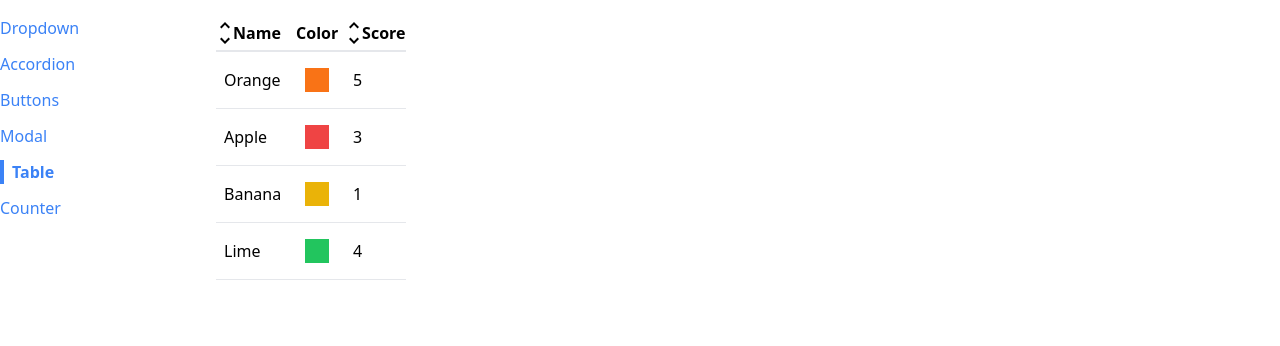
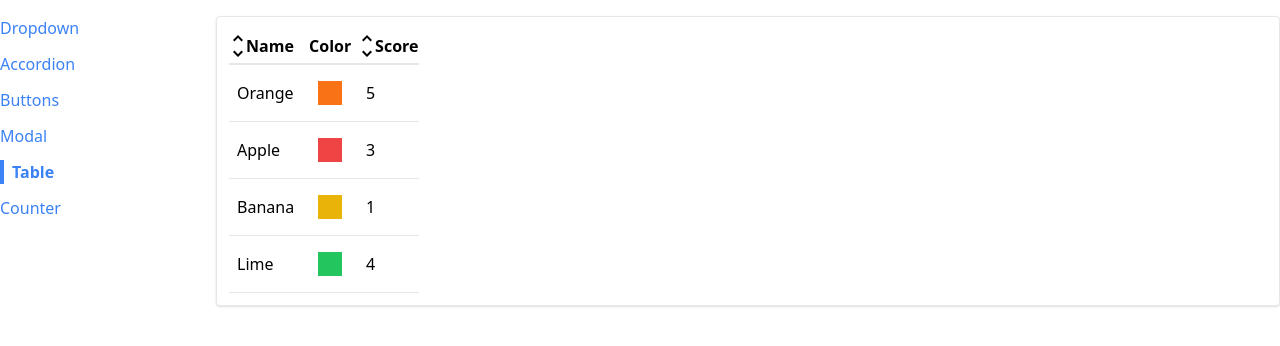
Before and after one commit to Yazan-Hamad/react-components, a React (Create React App) app: page /table in a window 1280 px wide. Shown: the top 346 px of the page. Built offline with nearby package versions, Linux system fonts and the light colour scheme.

Commit message:
wrap table inside panel

```diff
--- a/src/pages/TablePage.js
+++ b/src/pages/TablePage.js
@@ -1,3 +1,4 @@
+import Panel from "../components/Panel";
 import SortableTable from "../components/SortableTable";
 
 function TablePage() {
@@ -21,9 +22,9 @@ function TablePage() {
   }
 
   return (
-    <div>
+    <Panel className="w-fit">
       <SortableTable config={config} data={data} keyFn={keyFn} />
-    </div>
+    </Panel>
   );
 }
 
```
